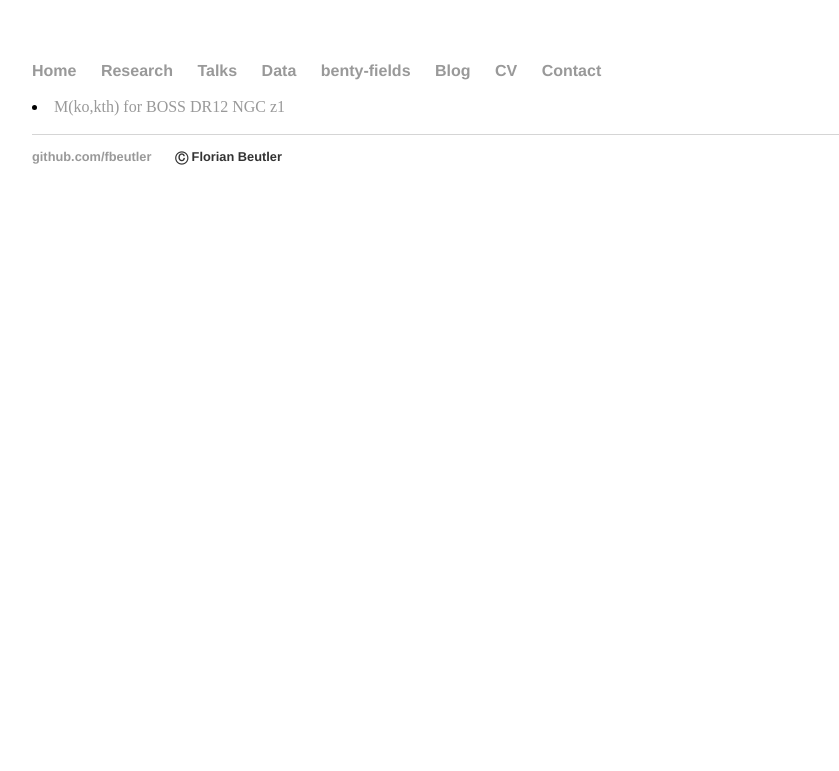
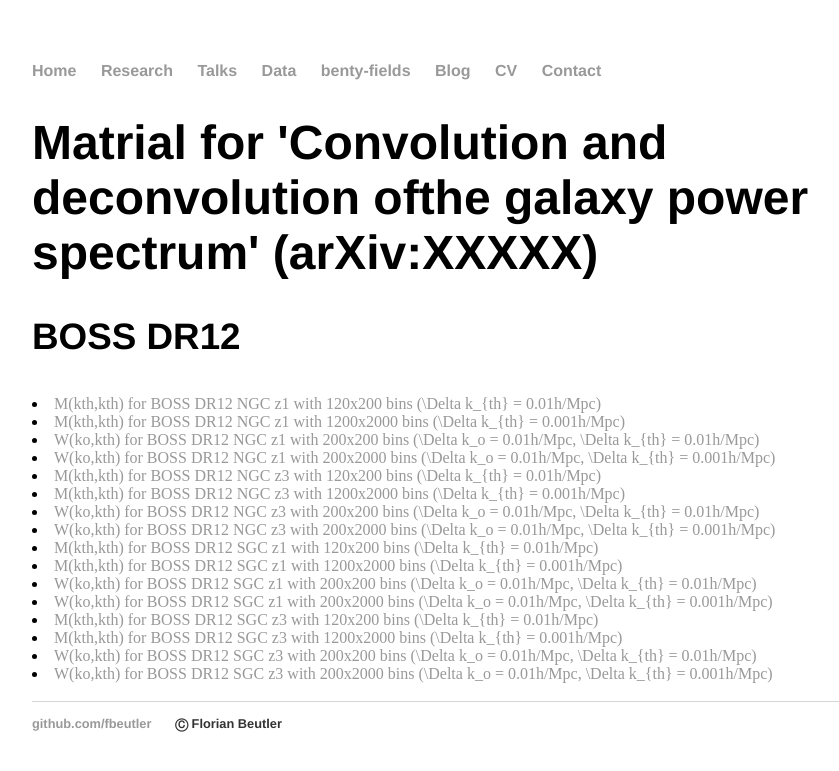
Before and after one commit to fbeutler/fbeutler.github.io, a Jekyll site: the page built from hub/deconv_paper.html, in a window 1280 px wide. Shown: the top 771 px of the page, without its empty margins (160-999 px from the left). Built offline with Jekyll 4.4.1, drawn with Linux system fonts in a browser that asks for light colours.

Commit message:
Update deconv_paper.html

```diff
--- a/hub/deconv_paper.html
+++ b/hub/deconv_paper.html
@@ -3,29 +3,55 @@
 title: Some material
 ---
 <div>
+    <h1>Matrial for 'Convolution and deconvolution ofthe galaxy power spectrum' (arXiv:XXXXX)<h1>
+    <h3>BOSS DR12</h3>
     <li>
-      <a href="M2D_pk_BOSS_DR12_NGC_z1_1_1_1_1_1_10_1.dat">M(ko,kth) for BOSS DR12 NGC z1</a> <!--<div id='M1count' style='display:inline'></div>-->
+        <a href="M2D_pk_BOSS_DR12_NGC_z1_1_1_1_1_1_10_1.dat">M(kth,kth) for BOSS DR12 NGC z1 with 120x200 bins (\Delta k_{th} = 0.01h/Mpc)</a>
     </li>
-    <!--
-    <script type='text/javascript'>
-	    document.getElementById('M1count').innerHTML = '  (download counter: ' + localStorage.getItem('M1') + ')';
-	    function increment(string) {
-		// get the saved value or zero if not found
-        	var count = localStorage.getItem(string) || 0;
-
-        	// increment the value by 1
-        	count++;
-
-        	// save the value
-        	localStorage.setItem(string, count);
-
-        	// show the actual value
-        	document.getElementById(string+'count').innerHTML = '  (download counter: ' + localStorage.getItem('M1') + ')';
-		var link = document.createElement("a");
-                link.href = "M2D_pk_BOSS_DR12_NGC_z1_1_1_1_1_1_10_1.dat";
-                link.click();
-	    }
-    </script>
-    -->
+    <li>
+	<a href="M2D_pk_BOSS_DR12_NGC_z1_1_1_1_1_1_10_10.dat">M(kth,kth) for BOSS DR12 NGC z1 with 1200x2000 bins (\Delta k_{th} = 0.001h/Mpc)</a>
+    </li>
+    <li>
+        <a href="W2D_pk_BOSS_DR12_NGC_z1_1_1_1_1_1_10_1.dat">W(ko,kth) for BOSS DR12 NGC z1 with 200x200 bins (\Delta k_o = 0.01h/Mpc, \Delta k_{th} = 0.01h/Mpc)</a>
+    </li>
+    <li>
+	<a href="W2D_pk_BOSS_DR12_NGC_z1_1_1_1_1_1_10_10.dat">W(ko,kth) for BOSS DR12 NGC z1 with 200x2000 bins (\Delta k_o = 0.01h/Mpc, \Delta k_{th} = 0.001h/Mpc)</a>
+    </li>
+        <li>
+        <a href="M2D_pk_BOSS_DR12_NGC_z3_1_1_1_1_1_10_1.dat">M(kth,kth) for BOSS DR12 NGC z3 with 120x200 bins (\Delta k_{th} = 0.01h/Mpc)</a>
+    </li>
+    <li>
+	<a href="M2D_pk_BOSS_DR12_NGC_z3_1_1_1_1_1_10_10.dat">M(kth,kth) for BOSS DR12 NGC z3 with 1200x2000 bins (\Delta k_{th} = 0.001h/Mpc)</a>
+    </li>
+    <li>
+        <a href="W2D_pk_BOSS_DR12_NGC_z3_1_1_1_1_1_10_1.dat">W(ko,kth) for BOSS DR12 NGC z3 with 200x200 bins (\Delta k_o = 0.01h/Mpc, \Delta k_{th} = 0.01h/Mpc)</a>
+    </li>
+    <li>
+	<a href="W2D_pk_BOSS_DR12_NGC_z3_1_1_1_1_1_10_10.dat">W(ko,kth) for BOSS DR12 NGC z3 with 200x2000 bins (\Delta k_o = 0.01h/Mpc, \Delta k_{th} = 0.001h/Mpc)</a>
+    </li>
+        <li>
+        <a href="M2D_pk_BOSS_DR12_SGC_z1_1_1_1_1_1_10_1.dat">M(kth,kth) for BOSS DR12 SGC z1 with 120x200 bins (\Delta k_{th} = 0.01h/Mpc)</a>
+    </li>
+    <li>
+	<a href="M2D_pk_BOSS_DR12_SGC_z1_1_1_1_1_1_10_10.dat">M(kth,kth) for BOSS DR12 SGC z1 with 1200x2000 bins (\Delta k_{th} = 0.001h/Mpc)</a>
+    </li>
+    <li>
+        <a href="W2D_pk_BOSS_DR12_SGC_z1_1_1_1_1_1_10_1.dat">W(ko,kth) for BOSS DR12 SGC z1 with 200x200 bins (\Delta k_o = 0.01h/Mpc, \Delta k_{th} = 0.01h/Mpc)</a>
+    </li>
+    <li>
+	<a href="W2D_pk_BOSS_DR12_SGC_z1_1_1_1_1_1_10_10.dat">W(ko,kth) for BOSS DR12 SGC z1 with 200x2000 bins (\Delta k_o = 0.01h/Mpc, \Delta k_{th} = 0.001h/Mpc)</a>
+    </li>
+        <li>
+        <a href="M2D_pk_BOSS_DR12_SGC_z3_1_1_1_1_1_10_1.dat">M(kth,kth) for BOSS DR12 SGC z3 with 120x200 bins (\Delta k_{th} = 0.01h/Mpc)</a>
+    </li>
+    <li>
+	<a href="M2D_pk_BOSS_DR12_SGC_z3_1_1_1_1_1_10_10.dat">M(kth,kth) for BOSS DR12 SGC z3 with 1200x2000 bins (\Delta k_{th} = 0.001h/Mpc)</a>
+    </li>
+    <li>
+        <a href="W2D_pk_BOSS_DR12_SGC_z3_1_1_1_1_1_10_1.dat">W(ko,kth) for BOSS DR12 SGC z3 with 200x200 bins (\Delta k_o = 0.01h/Mpc, \Delta k_{th} = 0.01h/Mpc)</a>
+    </li>
+    <li>
+	<a href="W2D_pk_BOSS_DR12_SGC_z3_1_1_1_1_1_10_10.dat">W(ko,kth) for BOSS DR12 SGC z3 with 200x2000 bins (\Delta k_o = 0.01h/Mpc, \Delta k_{th} = 0.001h/Mpc)</a>
+    </li>
 
 </div><br>
```
